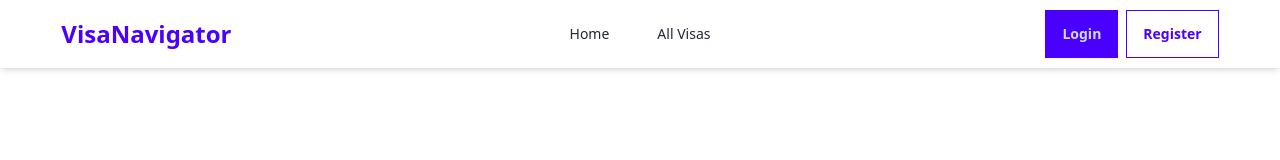
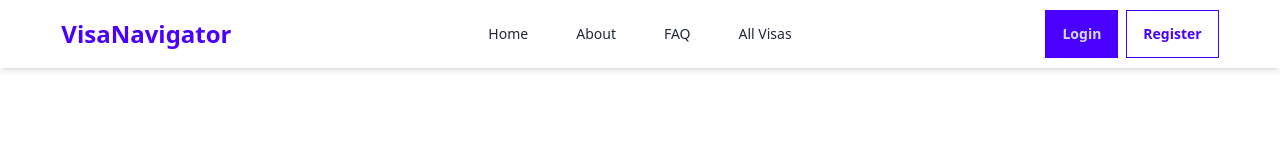
Before and after one commit to merazzak20/visa-navigator-client, a React (Vite) app: page /login in a window 1280 px wide. Shown: the top 160 px of the page. Built offline with nearby package versions, Linux system fonts and the light colour scheme; no server answers.

Commit message:
route update

```diff
--- a/src/components/FAQ.jsx
+++ b/src/components/FAQ.jsx
@@ -2,7 +2,7 @@ import React from "react";
 
 const FAQ = () => {
   return (
-    <div>
+    <div id="faq">
       <h2 className="text-4xl font-bold my-10">FAQ's</h2>
       <div className="join join-vertical w-full">
         <div className="collapse collapse-arrow join-item border-base-300 border">
--- a/src/components/Navbar.jsx
+++ b/src/components/Navbar.jsx
@@ -22,6 +22,12 @@ const Navbar = () => {
         <NavLink to="/" className="hover:text-primary">
           Home
         </NavLink>
+      </li>
+      <li>
+        <a href="#about">About</a>
+      </li>
+      <li>
+        <a href="#faq">FAQ</a>
       </li>
       <li>
         <NavLink to="/allvisas" className="hover:text-primary">
```
